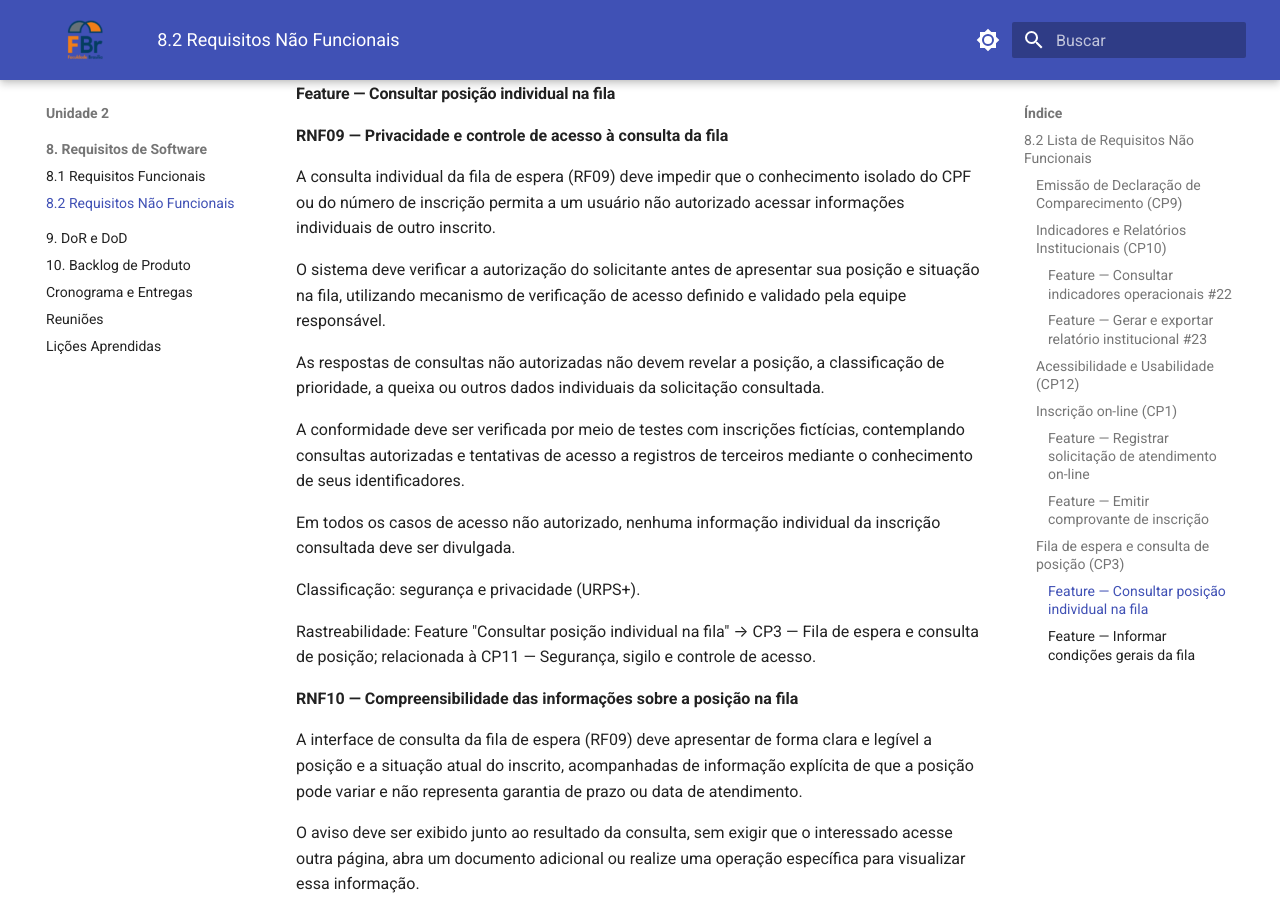
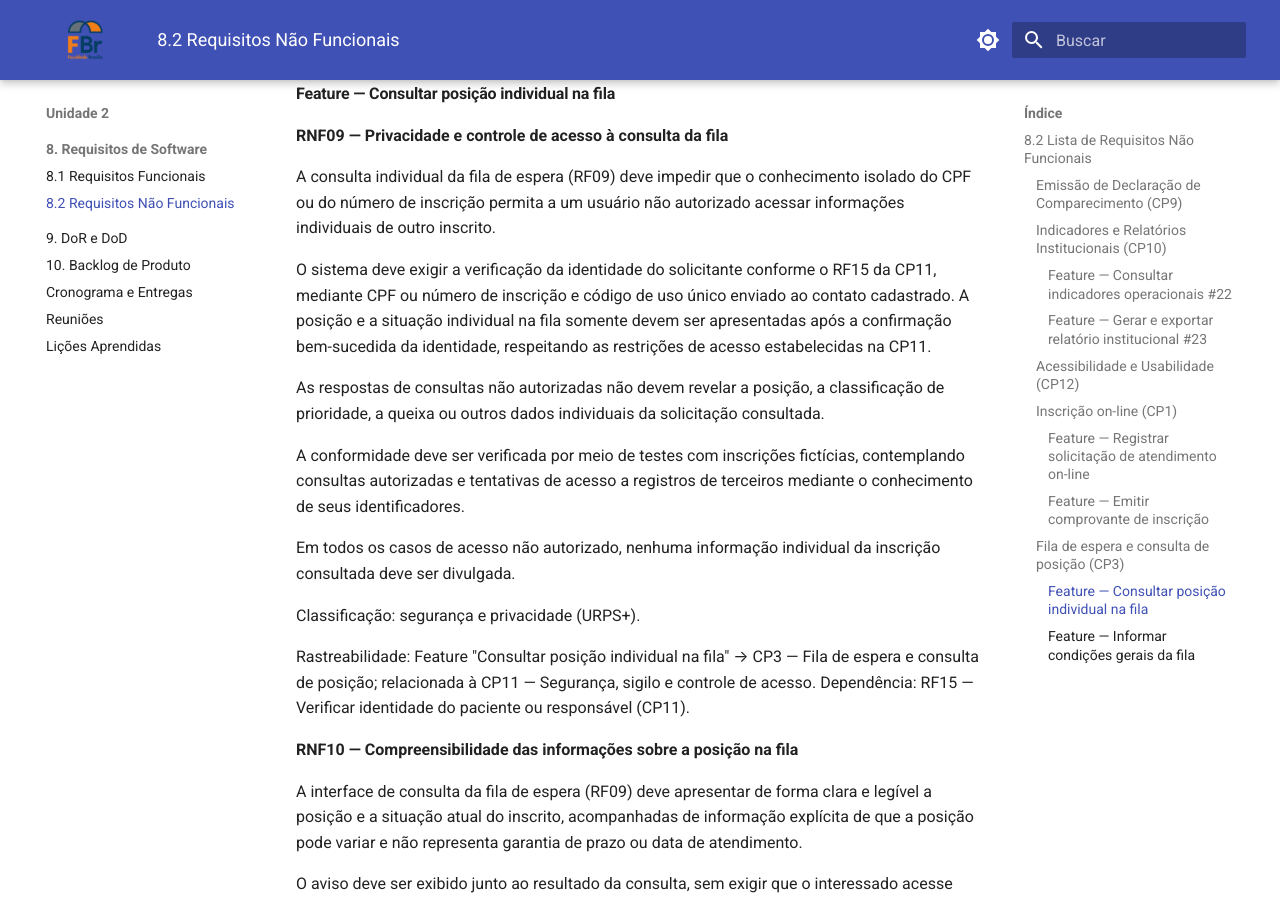
Before and after one commit to mdsreq-fga-unb/REQ-2026.2-T02-ClinicaEscolaFBr, an MkDocs documentation site: the page built from docs/unidade-2/requisitos/nao-funcionais.md, in a window 1280 px wide and 900 px high, scrolled down 6452 px. Built offline with MkDocs 1.6.1 and Material for MkDocs 9.7.7, drawn with Linux system fonts in a browser that asks for light colours.

Commit message:
docs: esclarece acesso rn f09

```diff
--- a/docs/unidade-2/requisitos/nao-funcionais.md
+++ b/docs/unidade-2/requisitos/nao-funcionais.md
@@ -191,7 +191,7 @@ Os requisitos de acessibilidade e responsividade da CP12 também se aplicam às
 
 A consulta individual da fila de espera (RF09) deve impedir que o conhecimento isolado do CPF ou do número de inscrição permita a um usuário não autorizado acessar informações individuais de outro inscrito.
 
-O sistema deve verificar a autorização do solicitante antes de apresentar sua posição e situação na fila, utilizando mecanismo de verificação de acesso definido e validado pela equipe responsável.
+O sistema deve exigir a verificação da identidade do solicitante conforme o RF15 da CP11, mediante CPF ou número de inscrição e código de uso único enviado ao contato cadastrado. A posição e a situação individual na fila somente devem ser apresentadas após a confirmação bem-sucedida da identidade, respeitando as restrições de acesso estabelecidas na CP11.
 
 As respostas de consultas não autorizadas não devem revelar a posição, a classificação de prioridade, a queixa ou outros dados individuais da solicitação consultada.
 
@@ -201,7 +201,7 @@ Em todos os casos de acesso não autorizado, nenhuma informação individual da
 
 Classificação: segurança e privacidade (URPS+).
 
-Rastreabilidade: Feature "Consultar posição individual na fila" → CP3 — Fila de espera e consulta de posição; relacionada à CP11 — Segurança, sigilo e controle de acesso.
+Rastreabilidade: Feature "Consultar posição individual na fila" → CP3 — Fila de espera e consulta de posição; relacionada à CP11 — Segurança, sigilo e controle de acesso. Dependência: RF15 — Verificar identidade do paciente ou responsável (CP11).
 
 **RNF10 — Compreensibilidade das informações sobre a posição na fila**
 
```
